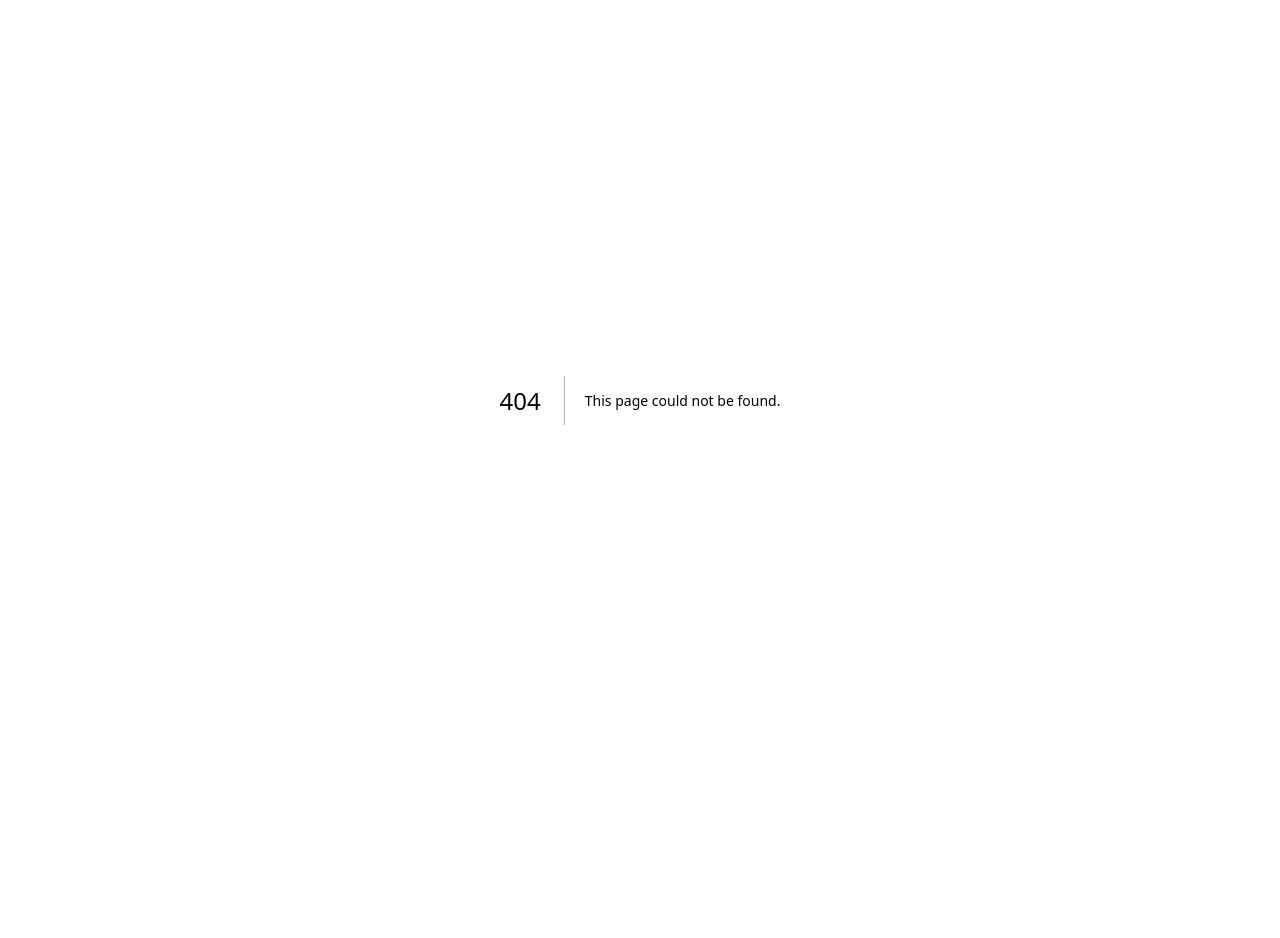
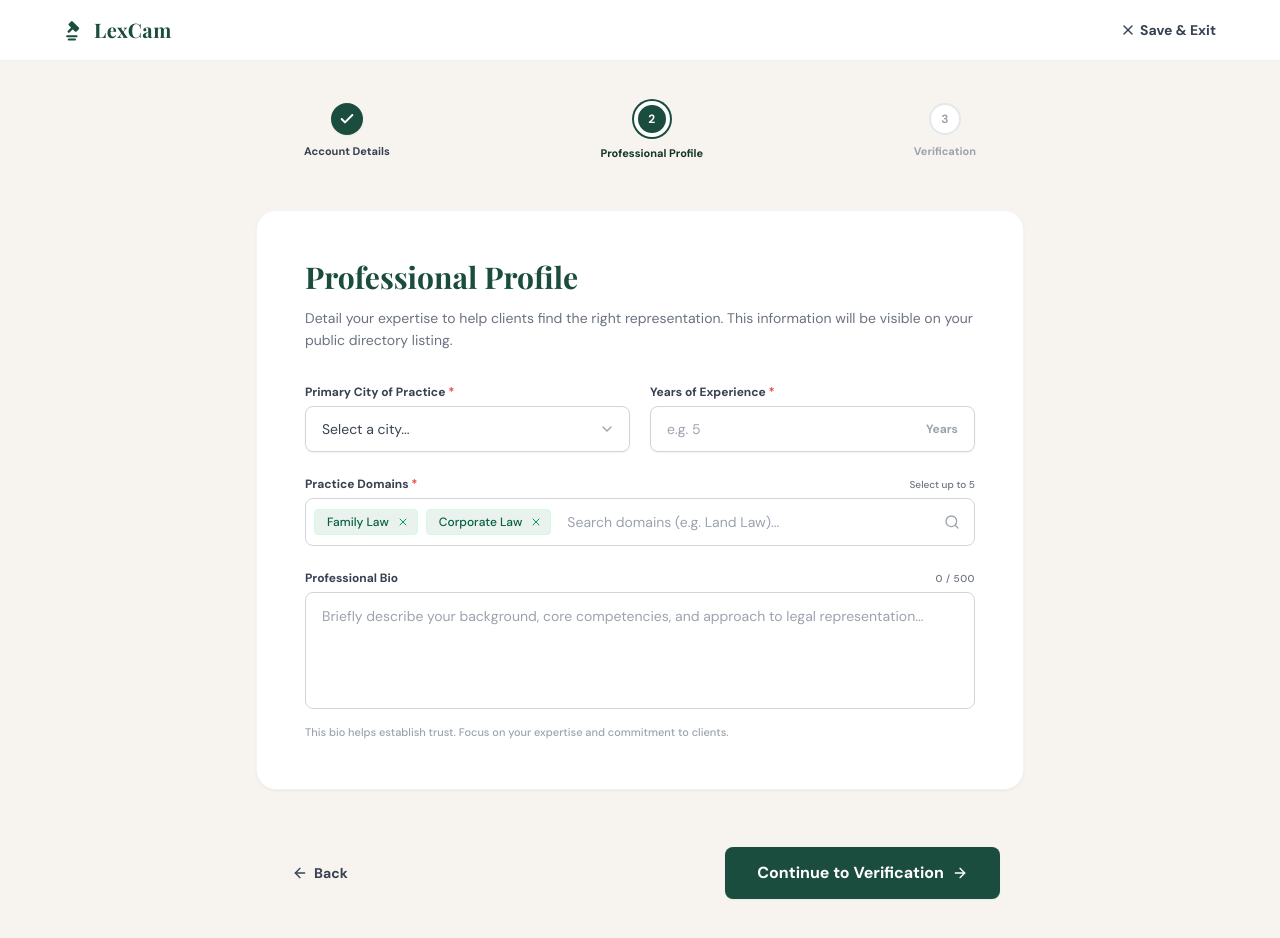
Before and after one commit to chewi-clinton/LexCamAI, a Next.js app in the folder frontend/: page /register-lawyer/profile in a window 1280 px wide. Before the commit this address had no page. Shown: the top 938 px of the page. Before the commit the page ends 800 px from the top, so only its background shows below. Built offline with nearby package versions, Linux system fonts and the light colour scheme.

Commit message:
lawyer signup - professional profile step

```diff
--- /dev/null
+++ b/frontend/src/app/(auth)/register-lawyer/profile/page.jsx
@@ -0,0 +1,171 @@
+'use client';
+import { Check, ChevronDown, Search, X, ArrowLeft, ArrowRight } from 'lucide-react';
+import GavelIcon from '@/components/ui/GavelIcon';
+
+export default function ProfessionalProfile() {
+  return (
+    <div className="min-h-screen bg-background font-sans flex flex-col items-center justify-between pb-12">
+
+      {/* Header */}
+      <header className="w-full bg-white border-b border-gray-200/60 py-4 px-6 md:px-16 flex items-center justify-between sticky top-0 z-20">
+        <a href="/" className="font-serif text-xl font-bold text-primary tracking-wide flex items-center gap-2">
+          <GavelIcon size={22} />
+          LexCam
+        </a>
+        <button className="inline-flex items-center gap-1 text-sm font-bold text-gray-700 hover:text-gray-900 transition-colors">
+          <X size={16} />
+          Save & Exit
+        </button>
+      </header>
+
+      <main className="max-w-4xl w-full px-6 mt-10 flex-1 flex flex-col items-center">
+
+        {/* Node Stepper */}
+        <div className="w-full max-w-2xl mb-12 relative flex items-center justify-between">
+          <div className="absolute top-4 left-0 right-0 h-0.5 bg-gray-200 -z-10" />
+          <div className="absolute top-4 left-0 w-1/2 h-0.5 bg-primary -z-10" />
+
+          <div className="flex flex-col items-center text-center">
+            <div className="w-8 h-8 rounded-full bg-primary text-white flex items-center justify-center border-2 border-primary shadow-sm text-xs">
+              <Check size={16} strokeWidth={3} />
+            </div>
+            <span className="text-[11px] font-bold text-gray-700 mt-2">Account Details</span>
+          </div>
+
+          <div className="flex flex-col items-center text-center">
+            <div className="w-9 h-9 rounded-full bg-primary text-white flex items-center justify-center border-4 border-white ring-2 ring-primary shadow-sm font-bold text-xs">
+              2
+            </div>
+            <span className="text-[11px] font-bold text-primary-dark mt-2">Professional Profile</span>
+          </div>
+
+          <div className="flex flex-col items-center text-center">
+            <div className="w-8 h-8 rounded-full bg-white text-gray-400 border-2 border-gray-200 flex items-center justify-center font-bold text-xs">
+              3
+            </div>
+            <span className="text-[11px] font-bold text-gray-400 mt-2">Verification</span>
+          </div>
+        </div>
+
+        {/* Form Card */}
+        <div className="bg-surface w-full rounded-2xl shadow-sm border border-gray-100 p-8 md:p-12 max-w-3xl">
+          <h2 className="font-serif text-3xl font-bold text-primary mb-3">
+            Professional Profile
+          </h2>
+          <p className="text-muted text-sm leading-relaxed mb-8">
+            Detail your expertise to help clients find the right representation. This information will be visible on your public directory listing.
+          </p>
+
+          <form className="space-y-6" onSubmit={(e) => e.preventDefault()}>
+
+            {/* City + Experience */}
+            <div className="grid grid-cols-1 md:grid-cols-2 gap-5">
+              <div>
+                <label className="block text-xs font-bold text-gray-700 mb-1.5">
+                  Primary City of Practice <span className="text-red-500">*</span>
+                </label>
+                <div className="relative rounded-lg border border-gray-300 shadow-sm bg-white cursor-pointer">
+                  <select
+                    className="block w-full pl-4 pr-10 py-3 bg-transparent rounded-lg text-sm text-gray-700 appearance-none outline-none cursor-pointer focus:ring-1 focus:ring-primary focus:border-primary"
+                    defaultValue=""
+                  >
+                    <option value="" disabled>Select a city...</option>
+                    <option value="douala">Douala</option>
+                    <option value="yaounde">Yaoundé</option>
+                    <option value="bamenda">Bamenda</option>
+                  </select>
+                  <div className="absolute inset-y-0 right-0 pr-3.5 flex items-center pointer-events-none text-gray-400">
+                    <ChevronDown size={16} />
+                  </div>
+                </div>
+              </div>
+
+              <div>
+                <label className="block text-xs font-bold text-gray-700 mb-1.5">
+                  Years of Experience <span className="text-red-500">*</span>
+                </label>
+                <div className="relative rounded-lg border border-gray-300 shadow-sm bg-white flex items-center focus-within:ring-1 focus-within:ring-primary focus-within:border-primary">
+                  <input
+                    type="number"
+                    placeholder="e.g. 5"
+                    className="block w-full pl-4 pr-16 py-3 bg-transparent text-sm text-gray-800 placeholder:text-gray-400 outline-none"
+                    min="0"
+                  />
+                  <div className="absolute right-4 text-xs font-bold text-gray-400 select-none pointer-events-none">
+                    Years
+                  </div>
+                </div>
+              </div>
+            </div>
+
+            {/* Practice Domains */}
+            <div>
+              <div className="flex justify-between items-baseline mb-1.5">
+                <label className="block text-xs font-bold text-gray-700">
+                  Practice Domains <span className="text-red-500">*</span>
+                </label>
+                <span className="text-[10px] text-muted font-medium">Select up to 5</span>
+              </div>
+
+              <div className="relative rounded-lg border border-gray-300 bg-white p-2 flex flex-wrap items-center gap-2 focus-within:ring-1 focus-within:ring-primary focus-within:border-primary min-h-[48px]">
+                <span className="inline-flex items-center gap-1.5 pl-3 pr-1.5 py-1 rounded bg-[#EAF2ED] text-xs font-medium text-emerald-800 border border-emerald-100">
+                  Family Law
+                  <button type="button" className="text-emerald-600 hover:text-emerald-800 p-0.5 rounded">
+                    <X size={12} />
+                  </button>
+                </span>
+                <span className="inline-flex items-center gap-1.5 pl-3 pr-1.5 py-1 rounded bg-[#EAF2ED] text-xs font-medium text-emerald-800 border border-emerald-100">
+                  Corporate Law
+                  <button type="button" className="text-emerald-600 hover:text-emerald-800 p-0.5 rounded">
+                    <X size={12} />
+                  </button>
+                </span>
+                <input
+                  type="text"
+                  placeholder="Search domains (e.g. Land Law)..."
+                  className="flex-1 min-w-[180px] bg-transparent text-sm text-gray-800 placeholder:text-gray-400 outline-none px-2 py-1"
+                />
+                <div className="absolute right-3.5 text-gray-400 pointer-events-none">
+                  <Search size={16} />
+                </div>
+              </div>
+            </div>
+
+            {/* Bio */}
+            <div>
+              <div className="flex justify-between items-baseline mb-1.5">
+                <label className="block text-xs font-bold text-gray-700">
+                  Professional Bio
+                </label>
+                <span className="text-[10px] text-muted font-medium tracking-wider">0 / 500</span>
+              </div>
+              <textarea
+                rows={4}
+                placeholder="Briefly describe your background, core competencies, and approach to legal representation..."
+                className="w-full border border-gray-300 rounded-lg px-4 py-3 bg-white text-sm text-gray-800 placeholder:text-gray-400 focus:ring-1 focus:ring-primary focus:border-primary outline-none resize-none transition-shadow leading-relaxed"
+                maxLength={500}
+              />
+              <p className="text-[11px] text-gray-400 mt-2 font-medium">
+                This bio helps establish trust. Focus on your expertise and commitment to clients.
+              </p>
+            </div>
+
+          </form>
+        </div>
+      </main>
+
+      {/* Bottom Actions */}
+      <footer className="w-full max-w-3xl px-6 mt-8 flex items-center justify-between border-t border-gray-100 pt-6 bg-background">
+        <a href="/register-lawyer" className="inline-flex items-center gap-1.5 text-sm font-bold text-gray-700 hover:text-gray-900 transition-colors py-2 px-3 rounded-lg">
+          <ArrowLeft size={16} />
+          Back
+        </a>
+        <button className="bg-primary hover:bg-primary-light transition-colors text-white py-3.5 px-8 rounded-lg font-bold text-sm md:text-base flex items-center gap-2 shadow-sm">
+          Continue to Verification
+          <ArrowRight size={16} />
+        </button>
+      </footer>
+
+    </div>
+  );
+}
```
